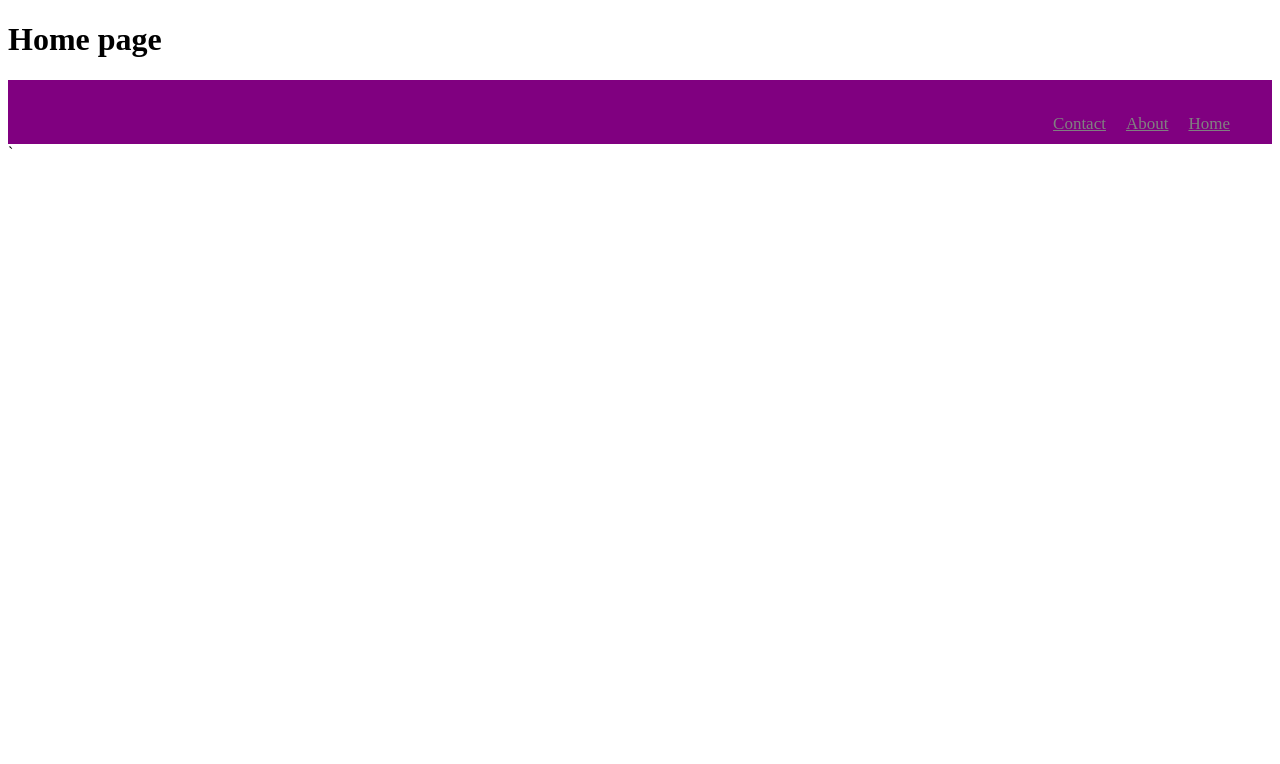
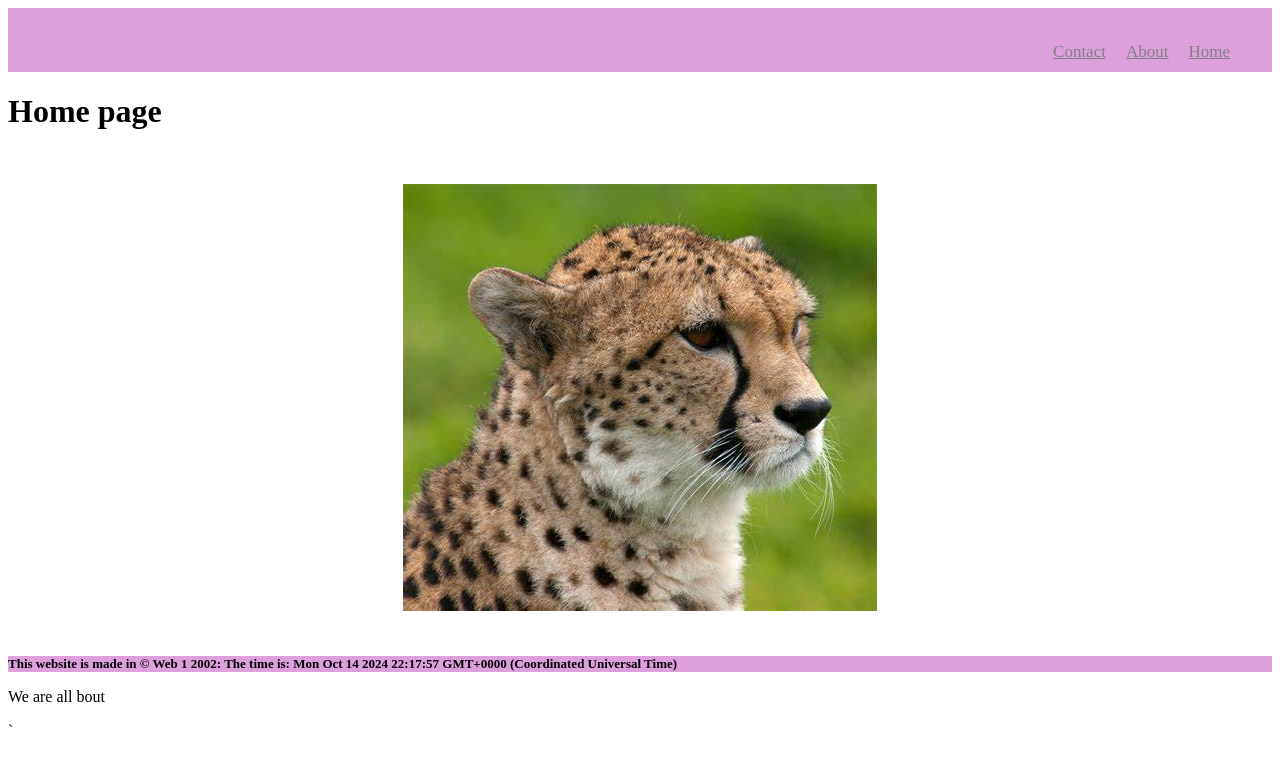
Before and after one commit to marojm1/svelte-practice, a SvelteKit app: page / in a window 1280 px wide. Shown: the top 764 px of the page. Built offline with nearby package versions, Linux system fonts and the light colour scheme.

Commit message:
add style to pages

```diff
--- a/src/lib/Footer.svelte
+++ b/src/lib/Footer.svelte
@@ -1,26 +1,17 @@
 <script>
     export let year = 2024;
-    export let pic;
-    export let picname;
+
 
     let currentTime = new Date();
 </script>
 
-<div>
-    <img src={pic} alt={picname}>
-
-</div>
 
 <p>This website is made in &copy; Web 1 {year}: The time is: {currentTime}</p>
 
 <style>
-    div {
-        display: flex;
-        flex-direction:column;
-        max-width: 800px;
-    }
+
     p {
-        background-color: salmon;
+        background-color:plum;
         font-weight: bold;
         font-size:small;
         /* border: 10px dotted bisque; */
--- a/src/lib/Header.svelte
+++ b/src/lib/Header.svelte
@@ -3,13 +3,12 @@
 </script>
 
 <header>
+  <nav>
+    <a  href="/" >Home</a>
+    <a href ="/about">About</a>
+    <a href="/contact">Contact</a>
+  </nav>
   <h1>{headingTitle}</h1>
-    <nav>
-      <a  href="/" >Home</a>
-      <a href ="/about">About</a>
-        <a href="/contact">Contact</a>
-
-    </nav>
 
 </header>
 
@@ -27,7 +26,7 @@ nav a:hover {
   color: white;
 }
 nav{
-    background-color: purple;
+    background-color: plum;
     padding:2em;
     border : 2px solid rgb()
 
--- a/src/routes/+page.svelte
+++ b/src/routes/+page.svelte
@@ -1,6 +1,25 @@
+<!--Home page-->
 <script>
     import Header from "$lib/Header.svelte"
- //   import Footer from "$lib/Footer.svelte"
+    import Footer from "$lib/Footer.svelte"
+    import homepic from "$lib/cheetah.jpg"
 </script>
 
 <Header headingTitle ="Home page"/>
+<div class = imagecontent>
+   <img src={homepic} alt="a pic of a cheetah" >
+</div>
+<Footer year = {2002}  />
+
+<p>
+    We are all bout
+</p>
+
+<style>
+.imagecontent{
+    display:flex;
+    justify-content: center;
+    padding: 2em;
+
+}
+</style>
--- a/src/routes/about/+page.svelte
+++ b/src/routes/about/+page.svelte
@@ -1,9 +1,10 @@
+<!--About-->
 <script>
 import Header from "../../lib/Header.svelte";
 </script>
 
 <Header headingTitle ="About page"/>
-<p>Lorem ipsum dolor sit amet consectetur, adipisicing elit. Possimus odit ut veritatis voluptatum expedita accusamus blanditiis dolor ducimus, minima amet obcaecati, nesciunt doloremque officiis unde nulla nisi minus eum natus.</p>
+<p>DogFinds is all about matching you with the best suited dog for you and your lifestyle </p>
 
 
 <style>
--- a/src/routes/contact/+page.svelte
+++ b/src/routes/contact/+page.svelte
@@ -1,3 +1,4 @@
+<!--Contact-->
 <script>
     import Header from  "../../lib/Header.svelte";
 </script>
```
Also changed, not shown: src/lib/Image.svelte (added, +9 -0 lines), src/lib/cheetah.jpg (added).
